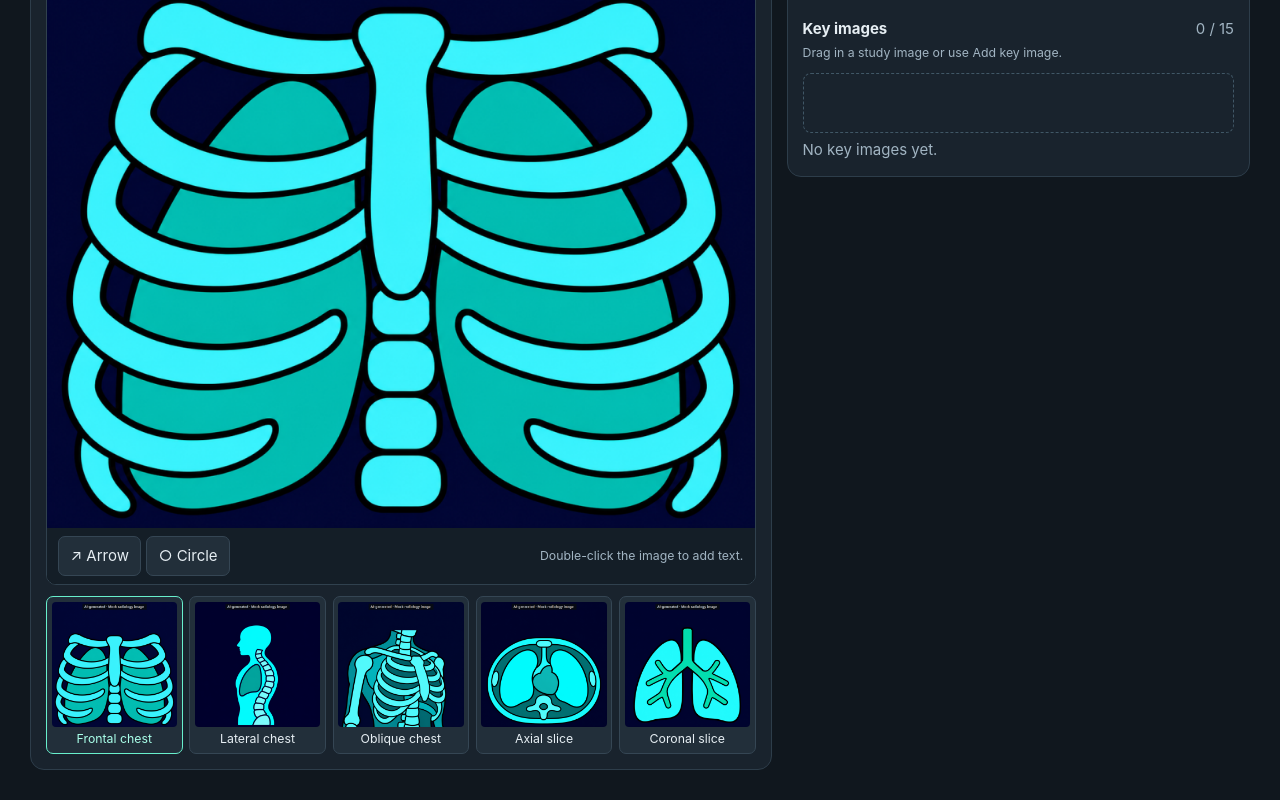
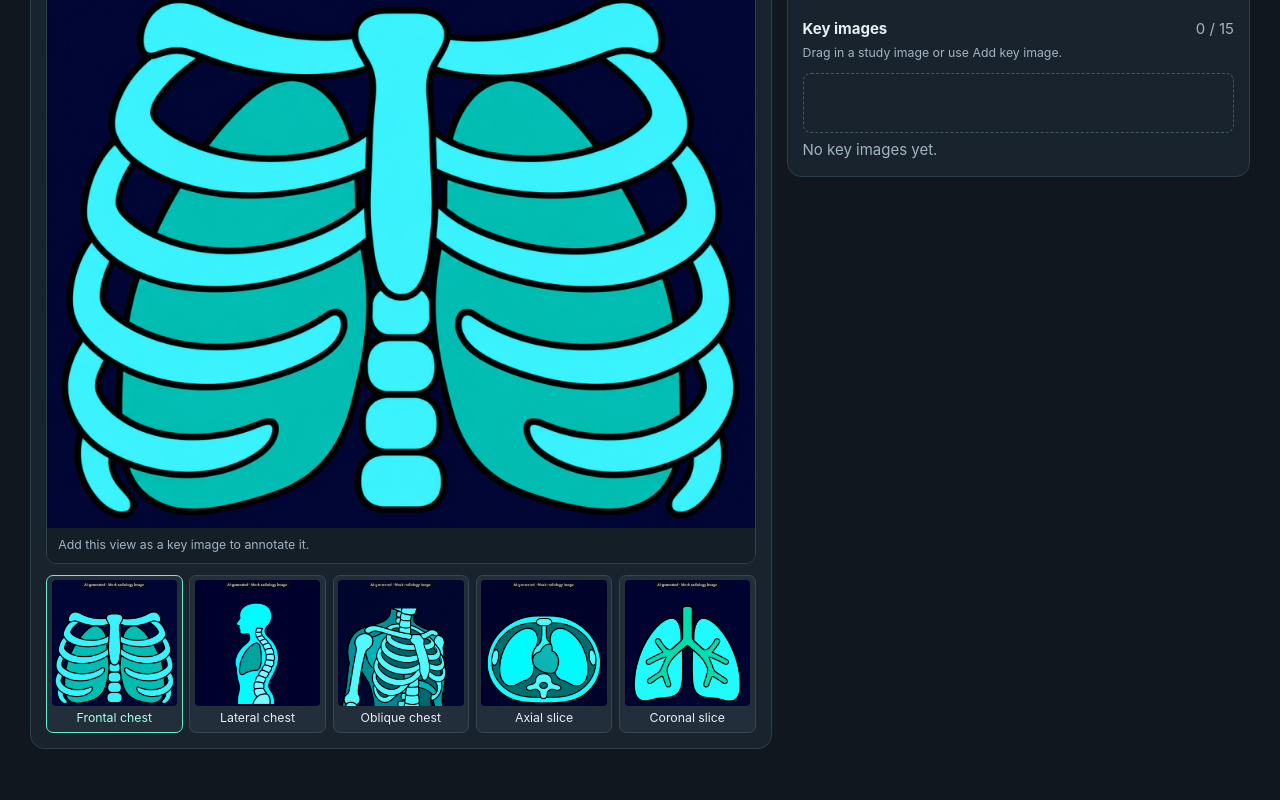
Before and after one commit to JoaquinGomez1/rdpr-interview, a React (Vite) app in the folder frontend/: page / in a window 1280 px wide. Shown: the part 424-1224 px from the top of the page. After the commit the page ends 1203 px from the top, so only its background shows below. Built offline with nearby package versions, Linux system fonts and the light colour scheme.

Commit message:
Make key images own their annotations

```diff
--- a/frontend/src/App.tsx
+++ b/frontend/src/App.tsx
@@ -11,8 +11,13 @@ type Point = { x: number; y: number }
 type Tool = 'arrow' | 'circle'
 type ShapeMark = { id: string; tool: Tool; start: Point; end: Point; note?: string }
 type Mark = ShapeMark | { id: string; tool: 'text'; start: Point; note: string }
-type KeyImage = { id: string; view: number; caption: string; marks?: Mark[] }
-type Draft = { report: string; keys: KeyImage[]; marks: Record<number, Mark[]> }
+type KeyImage = { id: string; view: number; caption: string; marks: Mark[] }
+type Draft = { report: string; keys: KeyImage[] }
+type StoredDraft = {
+  report: string
+  keys: (Omit<KeyImage, 'marks'> & { marks?: Mark[] })[]
+  marks?: Record<number, Mark[]>
+}
 
 function cleanMarks(items: Mark[]): Mark[] {
   return items.flatMap((mark): Mark[] => {
@@ -24,19 +29,28 @@ function cleanMarks(items: Mark[]): Mark[] {
 }
 
 function withoutEmptyNotes(draft: Draft): Draft {
-  const marks = Object.fromEntries(Object.entries(draft.marks).map(([view, items]) => [view, cleanMarks(items)]))
-  const keys = draft.keys.map(key => ({ ...key, marks: cleanMarks(key.marks ?? []) }))
-  return { ...draft, keys, marks }
+  return { ...draft, keys: draft.keys.map(key => ({ ...key, marks: cleanMarks(key.marks) })) }
 }
 
 function readDraft(): Draft {
   try {
     const saved = localStorage.getItem(storageKey)
-    if (saved) return withoutEmptyNotes(JSON.parse(saved) as Draft)
+    if (saved) {
+      const { report, keys, marks } = JSON.parse(saved) as StoredDraft
+      const migratedViews = new Set<number>()
+      return {
+        report,
+        keys: keys.map(key => {
+          const legacyMarks = migratedViews.has(key.view) ? [] : (marks?.[key.view] ?? [])
+          migratedViews.add(key.view)
+          return { ...key, marks: cleanMarks([...(key.marks ?? []), ...legacyMarks]) }
+        }),
+      }
+    }
   } catch {
     // The editor still works when browser storage is unavailable.
   }
-  return { report: '', keys: [], marks: {} }
+  return { report: '', keys: [] }
 }
 
 function Shape({ mark, active, onEdit }: { mark: ShapeMark; active: boolean; onEdit?: () => void }) {
@@ -73,7 +87,7 @@ export default function App() {
   const cards = useRef(new Map<string, HTMLLIElement>())
   const focusAfterMove = useRef<string | null>(null)
   const keyEntry = draft.keys.find(key => key.id === activeKey)
-  const marks = (keyEntry ? keyEntry.marks : draft.marks[view]) ?? []
+  const marks = keyEntry?.marks ?? []
   const existingPositions = draft.keys.flatMap((key, index) => key.view === view ? [index + 1] : [])
   const duplicateHint = existingPositions.length > 0
     ? `Already in the report as key image ${existingPositions.join(', ')}.`
@@ -101,15 +115,18 @@ export default function App() {
   function openView(index: number, keyId?: string) {
     setView(index)
     setActiveKey(keyId)
+    setTool(undefined)
     setSelected(undefined)
     setDrawing(undefined)
     setFailedView(undefined)
   }
 
   function updateMarks(update: (current: Mark[]) => Mark[]) {
-    setDraft(current => activeKey
-      ? { ...current, keys: current.keys.map(key => key.id === activeKey ? { ...key, marks: update(key.marks ?? []) } : key) }
-      : { ...current, marks: { ...current.marks, [view]: update(current.marks[view] ?? []) } })
+    if (!activeKey) return
+    setDraft(current => ({
+      ...current,
+      keys: current.keys.map(key => key.id === activeKey ? { ...key, marks: update(key.marks) } : key),
+    }))
   }
 
   function point(event: MouseEvent<SVGSVGElement>, allowOutside = false): Point {
@@ -168,7 +185,7 @@ export default function App() {
             <div className="image-frame">
               {failedView === view && <p className="image-error" role="alert">This view could not load.</p>}
               <img key={view} src={source(view)} alt={`AI-generated mock radiology image, ${views[view].toLowerCase()}`} onError={() => setFailedView(view)} />
-              {failedView !== view && <svg viewBox="0 0 600 600" preserveAspectRatio="none" aria-hidden="true" className={tool ? "drawing-enabled" : undefined}
+              {keyEntry && failedView !== view && <svg viewBox="0 0 600 600" preserveAspectRatio="none" aria-hidden="true" className={tool ? "drawing-enabled" : undefined}
                 onDoubleClick={event => {
                   if (event.target !== event.currentTarget) return
                   const id = crypto.randomUUID()
@@ -256,11 +273,17 @@ export default function App() {
               })}
             </div>
             <div className="toolbar">
-              <div className="annotation-tools" role="group" aria-label="Annotation tools">
-                <button aria-pressed={tool === 'arrow'} onClick={() => setTool(tool === 'arrow' ? undefined : 'arrow')}>↗ Arrow</button>
-                <button aria-pressed={tool === 'circle'} onClick={() => setTool(tool === 'circle' ? undefined : 'circle')}>○ Circle</button>
-              </div>
-              <p>{tool === 'circle' ? 'Press at the center and drag outward. ' : tool ? 'Drag to draw. ' : ''}Double-click the image to add text.</p>
+              {keyEntry ? (
+                <>
+                  <div className="annotation-tools" role="group" aria-label="Annotation tools">
+                    <button aria-pressed={tool === 'arrow'} onClick={() => setTool(tool === 'arrow' ? undefined : 'arrow')}>↗ Arrow</button>
+                    <button aria-pressed={tool === 'circle'} onClick={() => setTool(tool === 'circle' ? undefined : 'circle')}>○ Circle</button>
+                  </div>
+                  <p>{tool === 'circle' ? 'Press at the center and drag outward. ' : tool ? 'Drag to draw. ' : ''}Double-click the image to add text.</p>
+                </>
+              ) : (
+                <p>{existingPositions.length ? 'Open a key image from the report to annotate it.' : 'Add this view as a key image to annotate it.'}</p>
+              )}
             </div>
             <dialog className="marker-dialog" ref={removalDialog} aria-labelledby="remove-marker-title"
               onClose={() => setPendingRemoval(undefined)}>
```
Also changed, not shown: 1 other file (tests, documents, lock files or other folders).
